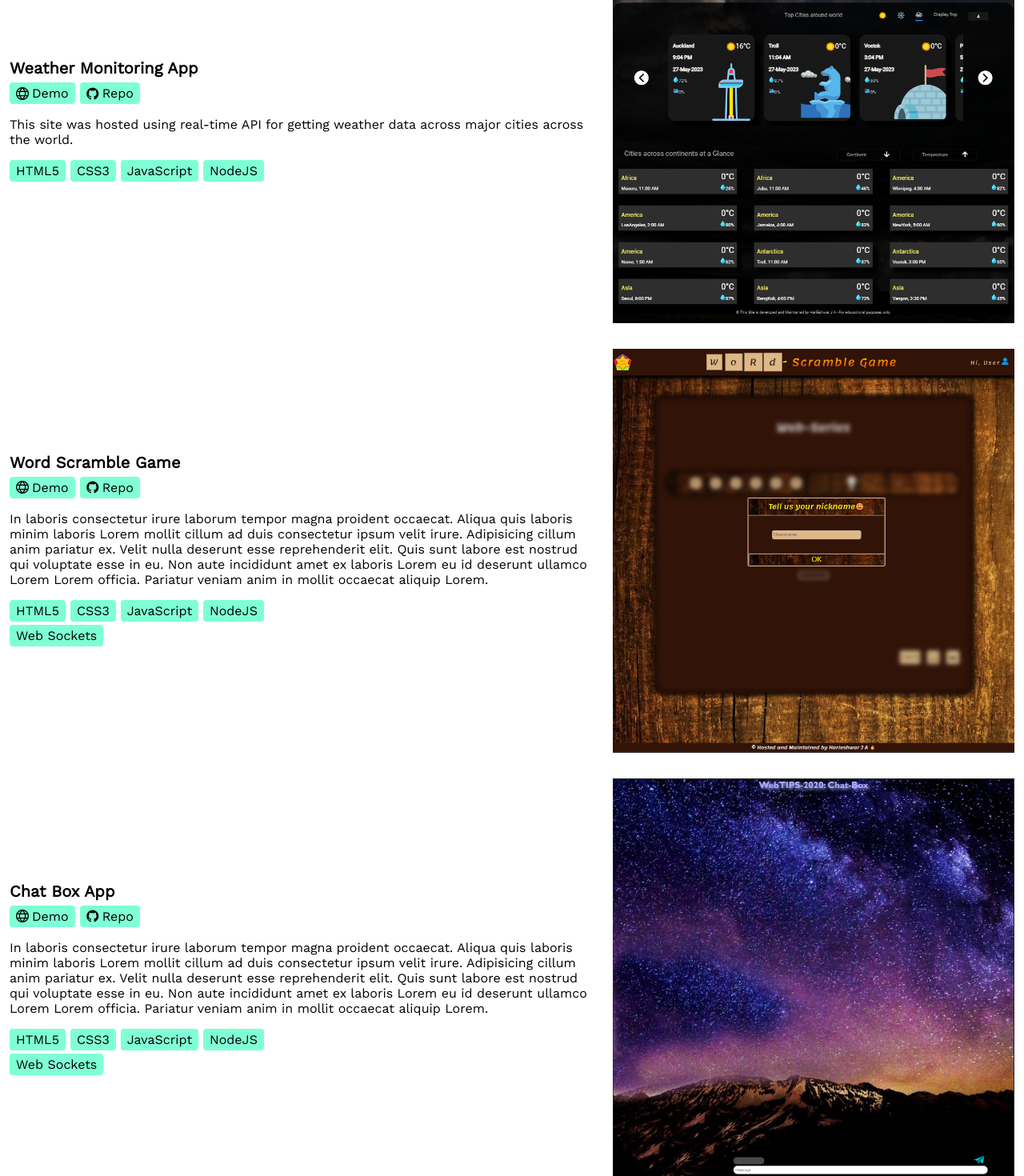
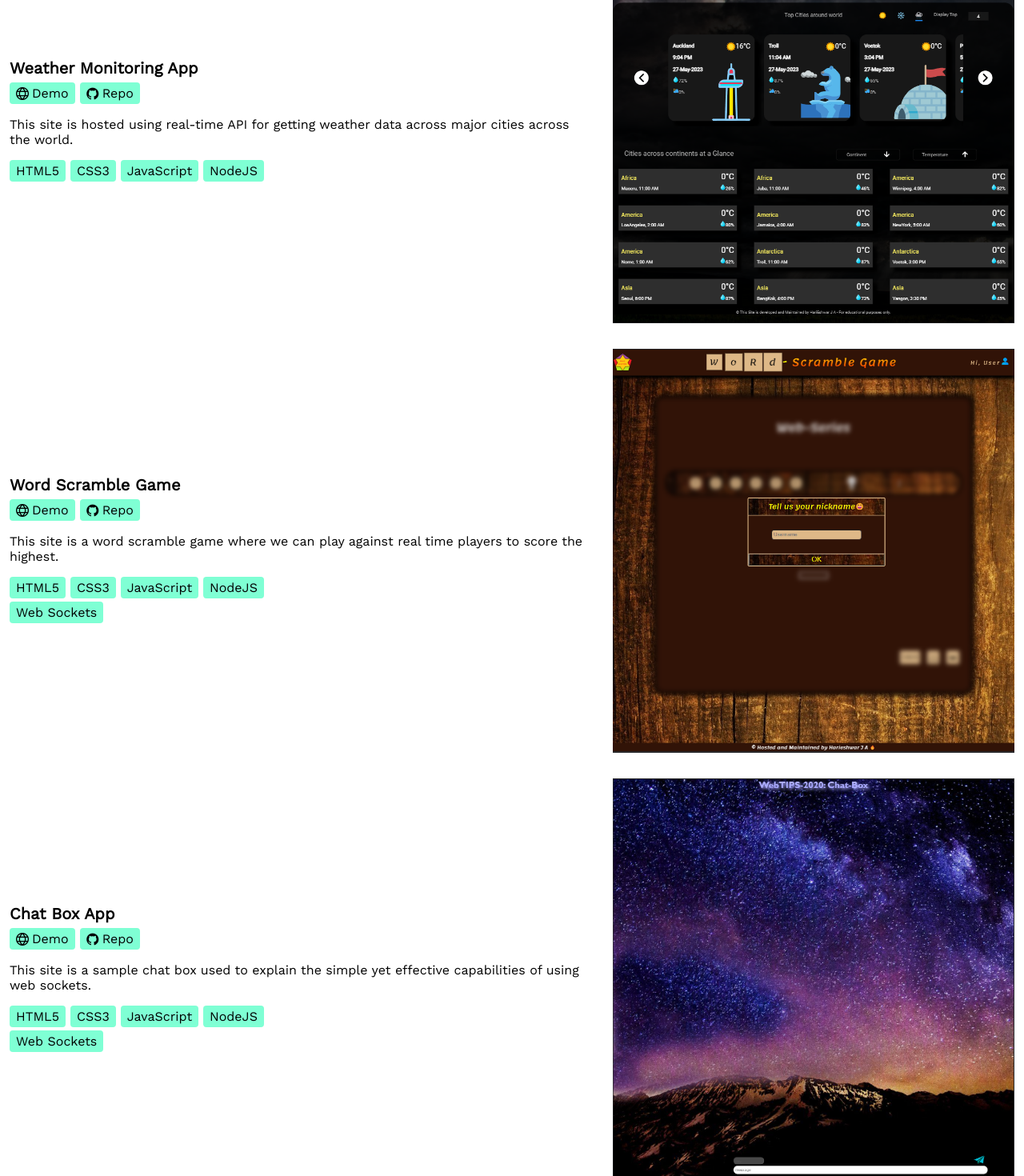
Before and after one commit to HariEshwar-J-A/dossier, a React (Create React App) app: page / in a window 1280 px wide. Shown: the part 494-1964 px from the top of the page at 80% size. Built offline with nearby package versions, Linux system fonts and the light colour scheme.

Commit message:
feat: :card_file_box: add updated data for projects section

```diff
--- a/src/components/data/projects.js
+++ b/src/components/data/projects.js
@@ -2,7 +2,7 @@ export const ProjectData = [
     {
         id: 1,
         title: "Weather Monitoring App",
-        about: "This site was hosted using real-time API for getting weather data across major cities across the world.",
+        about: "This site is hosted using real-time API for getting weather data across major cities across the world.",
         tags: ["HTML5", "CSS3", "JavaScript", "NodeJS"],
         demo: "https://harieshwar-j-a.github.io/hari.github.io/",
         repository: "https://github.com/HariEshwar-J-A/hari.github.io",
@@ -11,7 +11,7 @@ export const ProjectData = [
     {
         id: 2,
         title: "Word Scramble Game",
-        about: "In laboris consectetur irure laborum tempor magna proident occaecat. Aliqua quis laboris minim laboris Lorem mollit cillum ad duis consectetur ipsum velit irure. Adipisicing cillum anim pariatur ex. Velit nulla deserunt esse reprehenderit elit. Quis sunt labore est nostrud qui voluptate esse in eu. Non aute incididunt amet ex laboris Lorem eu id deserunt ullamco Lorem Lorem officia. Pariatur veniam anim in mollit occaecat aliquip Lorem.",
+        about: "This site is a word scramble game where we can play against real time players to score the highest.",
         tags: ["HTML5", "CSS3", "JavaScript", "NodeJS", "Web Sockets"],
         demo: "https://word-scramble-game.glitch.me/",
         repository: "https://glitch.com/~word-scramble-game",
@@ -20,7 +20,7 @@ export const ProjectData = [
     {
         id: 3,
         title: "Chat Box App",
-        about: "In laboris consectetur irure laborum tempor magna proident occaecat. Aliqua quis laboris minim laboris Lorem mollit cillum ad duis consectetur ipsum velit irure. Adipisicing cillum anim pariatur ex. Velit nulla deserunt esse reprehenderit elit. Quis sunt labore est nostrud qui voluptate esse in eu. Non aute incididunt amet ex laboris Lorem eu id deserunt ullamco Lorem Lorem officia. Pariatur veniam anim in mollit occaecat aliquip Lorem.",
+        about: "This site is a sample chat box used to explain the simple yet effective capabilities of using web sockets.",
         tags: ["HTML5", "CSS3", "JavaScript", "NodeJS", "Web Sockets"],
         demo: "https://chat-box-web.glitch.me/",
         repository: "https://glitch.com/~chat-box-web",
```
